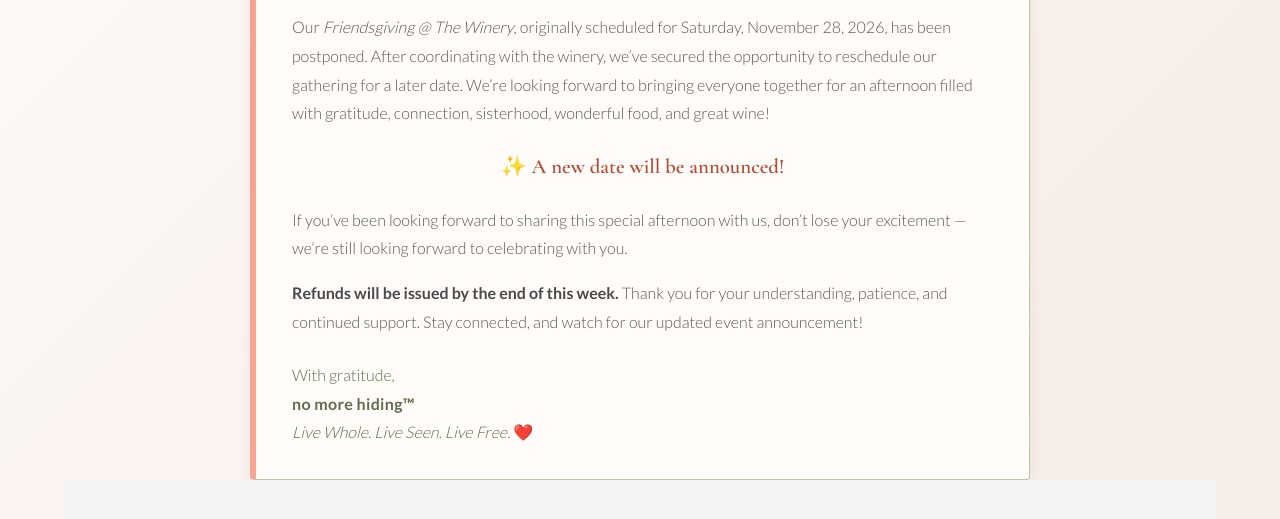
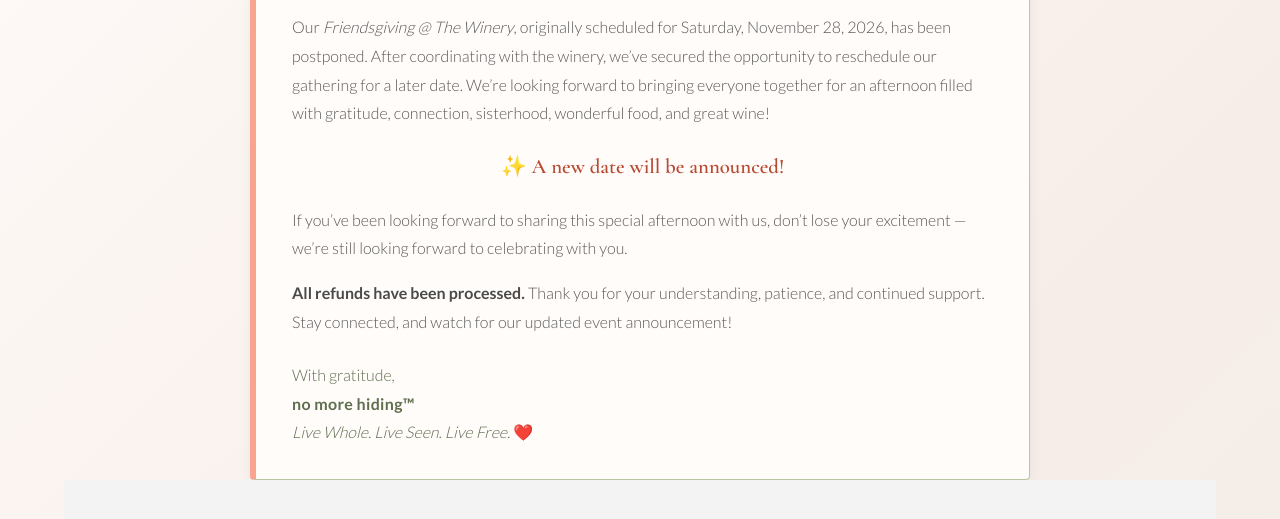
Before and after one commit to venushofler/nomorehiding.net, a plain HTML site: page events/index.html in a window 1280 px wide. Shown: the part 549-1068 px from the top of the page. Drawn offline with nearby package versions, Linux system fonts and the light colour scheme.

Commit message:
Updated refund status for Friendsgiving event

```diff
--- a/events/index.html
+++ b/events/index.html
@@ -39,7 +39,7 @@
           <p>Our <em>Friendsgiving @ The Winery</em>, originally scheduled for Saturday, November 28, 2026, has been postponed. After coordinating with the winery, we&rsquo;ve secured the opportunity to reschedule our gathering for a later date. We&rsquo;re looking forward to bringing everyone together for an afternoon filled with gratitude, connection, sisterhood, wonderful food, and great wine!</p>
           <p class="event-notice-highlight">✨ A new date will be announced!</p>
           <p>If you&rsquo;ve been looking forward to sharing this special afternoon with us, don&rsquo;t lose your excitement &mdash; we&rsquo;re still looking forward to celebrating with you.</p>
-          <p><strong>Refunds will be issued by the end of this week.</strong> Thank you for your understanding, patience, and continued support. Stay connected, and watch for our updated event announcement!</p>
+          <p><strong>All refunds have been processed.</strong> Thank you for your understanding, patience, and continued support. Stay connected, and watch for our updated event announcement!</p>
           <p class="event-notice-signoff">With gratitude,<br><span class="event-notice-brand">no more hiding&#8482;</span><br><em>Live Whole. Live Seen. Live Free.</em> ❤️</p>
         </div>
       </aside>
```
